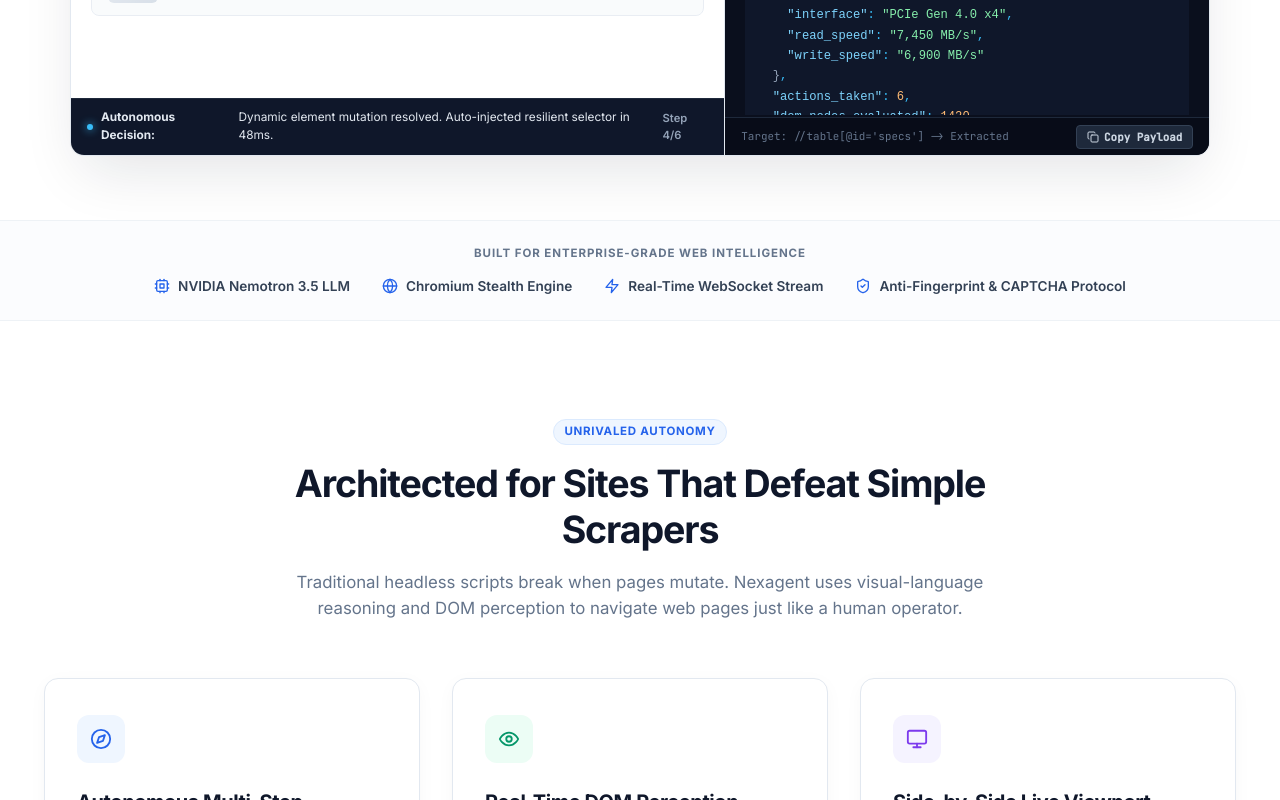
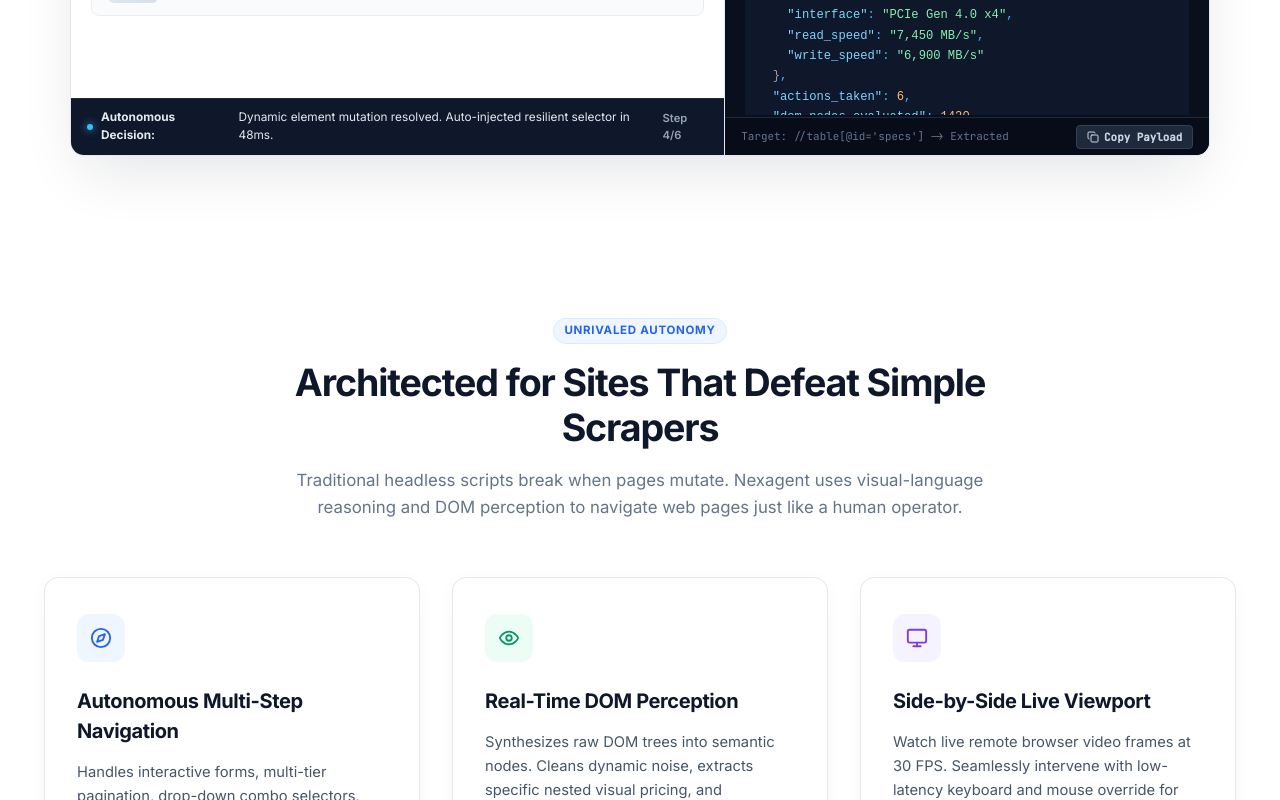
Before and after one commit to moeez907/Nexagent, a React (Vite) app in the folder frontend/: page / in a window 1280 px wide. Shown: the part 913-1713 px from the top of the page. Built offline with nearby package versions, Linux system fonts and the light colour scheme; no server answers.

Commit message:
refactor(home): remove enterprise intelligence banner and architecture nav link

```diff
--- a/frontend/src/components/HomePage.jsx
+++ b/frontend/src/components/HomePage.jsx
@@ -90,7 +90,6 @@
             <a href="#features" onClick={(e) => scrollToSection(e, 'features')}>Features</a>
             <a href="#how-it-works" onClick={(e) => scrollToSection(e, 'how-it-works')}>How it Works</a>
             <a href="#missions" onClick={(e) => scrollToSection(e, 'missions')}>Agent Missions</a>
-            <a href="#architecture" onClick={(e) => scrollToSection(e, 'architecture')}>Architecture</a>
             <a href="#features" onClick={(e) => scrollToSection(e, 'features')}>Docs</a>
           </nav>
 
@@ -360,30 +359,6 @@
         </div>
       </section>
 
-      {/* Enterprise Tech Bar */}
-      <section id="architecture" className="tech-proof-bar">
-        <div className="tech-proof-inner">
-          <span className="tech-proof-label">BUILT FOR ENTERPRISE-GRADE WEB INTELLIGENCE</span>
-          <div className="tech-proof-badges">
-            <div className="proof-badge">
-              <Cpu size={16} className="badge-ico" />
-              <span>NVIDIA Nemotron 3.5 LLM</span>
-            </div>
-            <div className="proof-badge">
-              <Globe size={16} className="badge-ico" />
-              <span>Chromium Stealth Engine</span>
-            </div>
-            <div className="proof-badge">
-              <Zap size={16} className="badge-ico" />
-              <span>Real-Time WebSocket Stream</span>
-            </div>
-            <div className="proof-badge">
-              <ShieldCheck size={16} className="badge-ico" />
-              <span>Anti-Fingerprint & CAPTCHA Protocol</span>
-            </div>
-          </div>
-        </div>
-      </section>
 
       {/* Feature Section: UNRIVALED AUTONOMY */}
       <section id="features" className="home-section-features">
```
